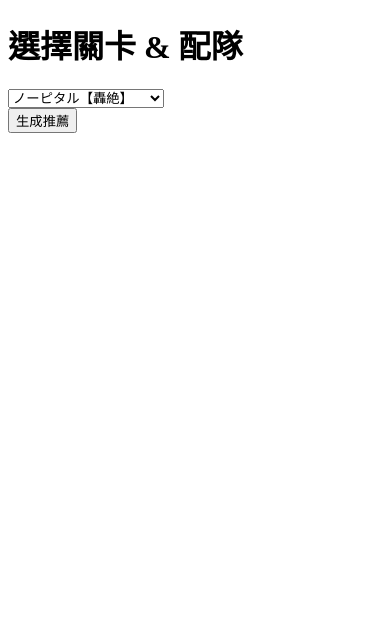
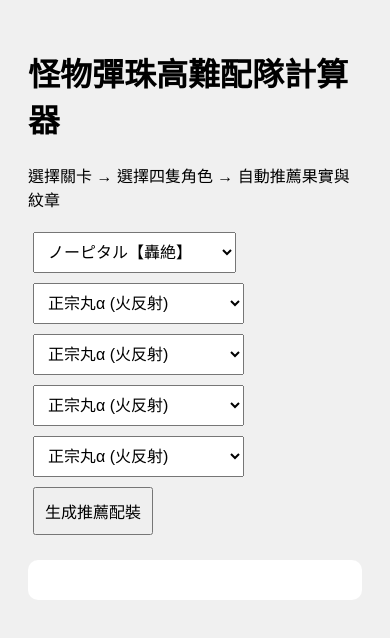
Before and after one commit to anony-otis/monsterstriker-tool, a plain HTML site: page index.html in a window 390 px wide. Drawn offline with Linux system fonts and the light colour scheme.

Commit message:
Refactor index.html for improved layout and styling
Updated HTML structure and styling for the monster team calculator. Improved user interface and added viewport meta tag for responsiveness.

```diff
--- a/index.html
+++ b/index.html
@@ -2,40 +2,60 @@
 <html lang="zh-TW">
 <head>
   <meta charset="UTF-8">
+  <meta name="viewport" content="width=device-width, initial-scale=1.0">
   <title>怪物彈珠配裝計算器</title>
-    <link rel="stylesheet" href="style.css">
+  <style>
+    body{font-family:Arial,sans-serif;background:#f0f0f0;padding:20px;}
+    select, button{padding:10px;margin:5px;font-size:16px;}
+    #result{background:white;padding:20px;border-radius:10px;margin-top:20px;}
+  </style>
 </head>
 <body>
-    <h1>選擇關卡 & 配隊</h1>
-    <select id="questSel"></select>
-    <div id="teamSel"><!-- 4個怪物選擇 --></div>
-    <button onclick="loadDataAndRecommend()">生成推薦</button>
+  <h1>怪物彈珠高難配隊計算器</h1>
+  <p>選擇關卡 → 選擇四隻角色 → 自動推薦果實與紋章</p>
+
+  <select id="quest"></select><br>
+  <select id="m1"></select>
+  <select id="m2"></select>
+  <select id="m3"></select>
+  <select id="m4"></select><br>
+  <button onclick="calc()">生成推薦配裝</button>
+
   <div id="result"></div>
 
   <script>
-        let DB = {quests: [], monsters: [], guardians: []};
+    let DB = {monsters:[], quests:[], guardians:[]};
 
-        async function loadData() {
-            // 從 GitHub 讀最新 JSON（自動更新！）
-            const responses = await Promise.all([
-                fetch('monsters.json').then(r => r.json()),
-                fetch('quests.json').then(r => r.json()),
-                fetch('guardians.json').then(r => r.json())
+    async function load() {
+      const [m,q,g] = await Promise.all([
+        fetch('monsters.json').then(r=>r.json()),
+        fetch('quests.json').then(r=>r.json()),
+        fetch('guardians.json').then(r=>r.json())
       ]);
-            DB.monsters = responses[0];
-            DB.quests = responses[1];
-            DB.guardians = responses[2];
+      DB = {monsters:m, quests:q, guardians:g};
 
-            // 填充下拉選單
-            document.getElementById('questSel').innerHTML = DB.quests.map(q => `<option value="${q.id}">${q.name}</option>`).join('');
-            // ... 加怪物選擇邏輯
+      document.getElementById('quest').innerHTML = q.map(x=>`<option value="${x.id}">${x.name}</option>`).join('');
+      const opts = m.map(x=>`<option value="${x.id}">${x.name_zh} (${x.attr}${x.type})</option>`).join('');
+      document.querySelectorAll('#m1,#m2,#m3,#m4').forEach(s=>s.innerHTML=opts);
     }
 
-        function loadDataAndRecommend() {
-            loadData().then(() => recommend()); // recommend() 用先前邏輯
+    function calc() {
+      const qid = document.getElementById('quest').value;
+      const q = DB.quests.find(x=>x.id==qid);
+      const team = [1,2,3,4].map(i=>DB.monsters.find(m=>m.id==document.getElementById('m'+i).value));
+
+      const result = `
+        <h2>${q.name} 推薦配裝</h2>
+        <p><b>屬性：</b>${q.attr}（請全隊統一${q.attr}屬性）</p>
+        <p><b>2果實：</b>同族加擊特L ×2 (+6000 ATK)</p>
+        <p><b>3果實：</b>同族加擊特L ×2 + 同族加擊速特L</p>
+        <p><b>4果實：</b>同族加擊特L ×2 + 加擊速特L + 熱友撃EL</p>
+        <p><b>紋章推薦：</b>對${q.attr}極 ×2 + 對${q.shouha}心得 + 守護獸：${DB.guardians[q.guardian_id-1]?.name || '烈火鮫'}</p>
+      `;
+      document.getElementById('result').innerHTML = result;
     }
 
-        loadData(); // 頁面載入時自動讀資料
+    load();
   </script>
 </body>
 </html>
```
Lines whose indentation alone changed are shown as unchanged.
